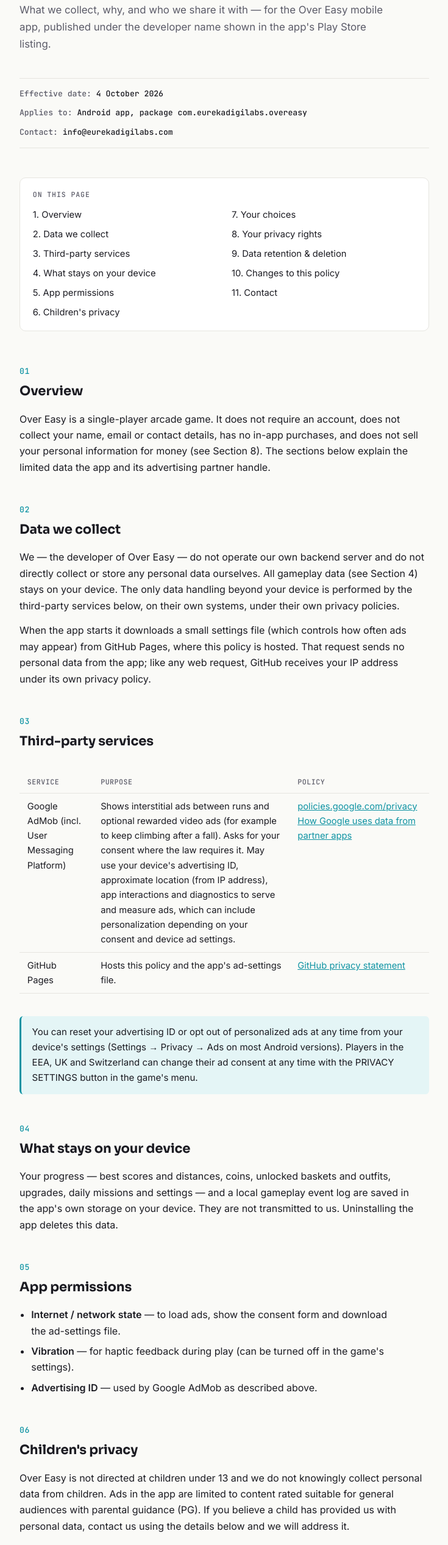
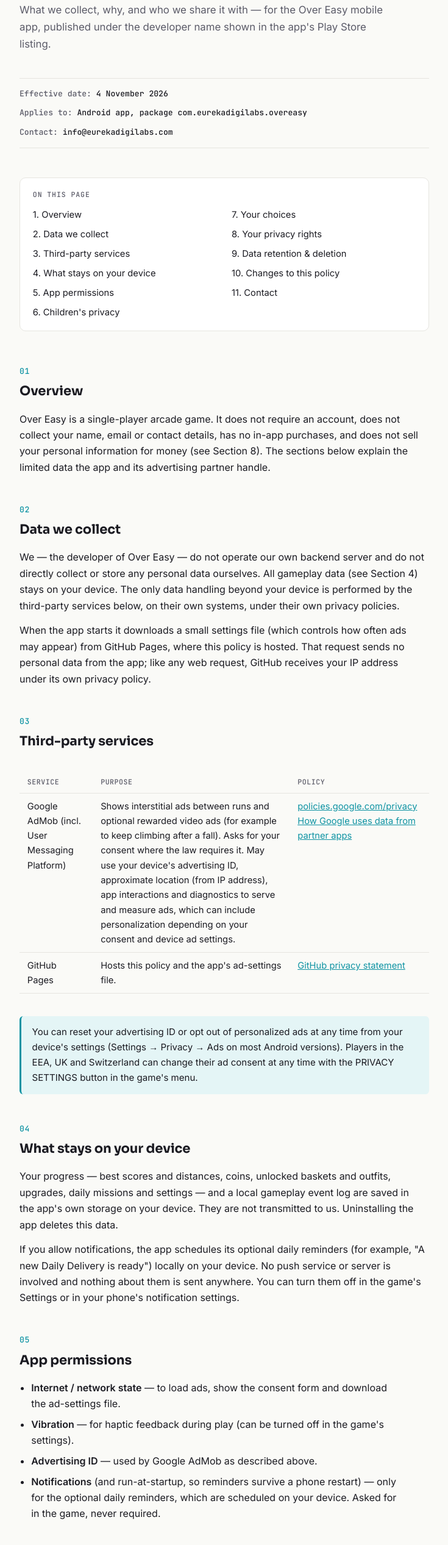
Before and after one commit to cherman95/over-easy-privacy, a plain HTML site: page index.html in a window 1280 px wide. Shown: the part 161-2694 px from the top of the page at 61% size, without its empty margins (272-1007 px from the left). Drawn offline with Linux system fonts and the light colour scheme.

Commit message:
Privacy policy: optional local daily reminders (notifications permission); effective 4 November 2026
Co-Authored-By: Claude Opus 5.5 <noreply@anthropic.com>

```diff
--- a/index.html
+++ b/index.html
@@ -177,7 +177,7 @@
   <h1>Over Easy</h1>
   <p class="sub">What we collect, why, and who we share it with — for the Over Easy mobile app, published under the developer name shown in the app's Play Store listing.</p>
   <div class="meta">
-    <span>Effective date: <b>4 October 2026</b></span>
+    <span>Effective date: <b>4 November 2026</b></span>
     <span>Applies to: <b>Android app, package com.eurekadigilabs.overeasy</b></span>
     <span>Contact: <b>info@eurekadigilabs.com</b></span>
   </div>
@@ -243,6 +243,7 @@
     <span class="num">04</span>
     <h2>What stays on your device</h2>
     <p>Your progress — best scores and distances, coins, unlocked baskets and outfits, upgrades, daily missions and settings — and a local gameplay event log are saved in the app's own storage on your device. They are not transmitted to us. Uninstalling the app deletes this data.</p>
+    <p>If you allow notifications, the app schedules its optional daily reminders (for example, "A new Daily Delivery is ready") locally on your device. No push service or server is involved and nothing about them is sent anywhere. You can turn them off in the game's Settings or in your phone's notification settings.</p>
   </section>
 
   <section id="permissions">
@@ -252,6 +253,7 @@
       <li><b>Internet / network state</b> — to load ads, show the consent form and download the ad-settings file.</li>
       <li><b>Vibration</b> — for haptic feedback during play (can be turned off in the game's settings).</li>
       <li><b>Advertising ID</b> — used by Google AdMob as described above.</li>
+      <li><b>Notifications</b> (and run-at-startup, so reminders survive a phone restart) — only for the optional daily reminders, which are scheduled on your device. Asked for in the game, never required.</li>
     </ul>
   </section>
 
```
